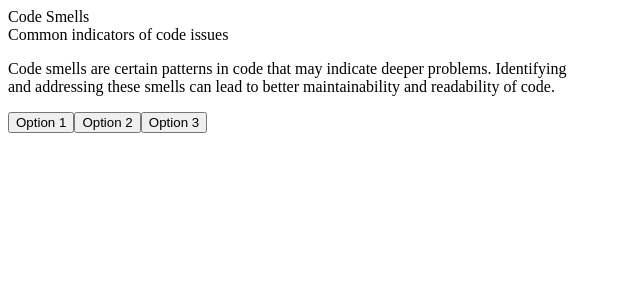
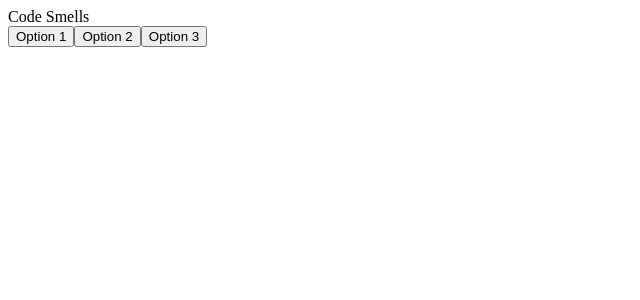
Before and after one commit to anian3/Srednia-hawajska, a Next.js app in the folder Frontend/: page /components/CodeSmellList in a window 1280 px wide. Shown: the top 300 px of the page, without its empty margins (0-640 px from the left). Built offline with nearby package versions, Linux system fonts and the light colour scheme.

Commit message:
commeting out card contents

```diff
--- a/Frontend/pages/components/CodeSmellList.tsx
+++ b/Frontend/pages/components/CodeSmellList.tsx
@@ -23,14 +23,14 @@ const CodeSmellList = () => {
     <Card border="dark" bg="light" style={{ width: "36rem" }}>
       <Card.Body>
         <Card.Title>Code Smells</Card.Title>
-        <Card.Subtitle className="mb-2 text-muted">
+        {/* <Card.Subtitle className="mb-2 text-muted">
           Common indicators of code issues
         </Card.Subtitle>
         <Card.Text>
           Code smells are certain patterns in code that may indicate deeper
           problems. Identifying and addressing these smells can lead to better
           maintainability and readability of code.
-        </Card.Text>
+        </Card.Text> */}
         <InteractiveList
           items={items}
           selectedItemId={selectedItemId}
```
